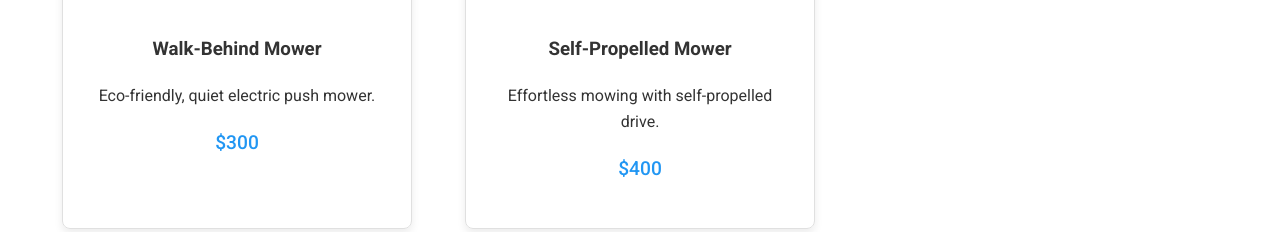
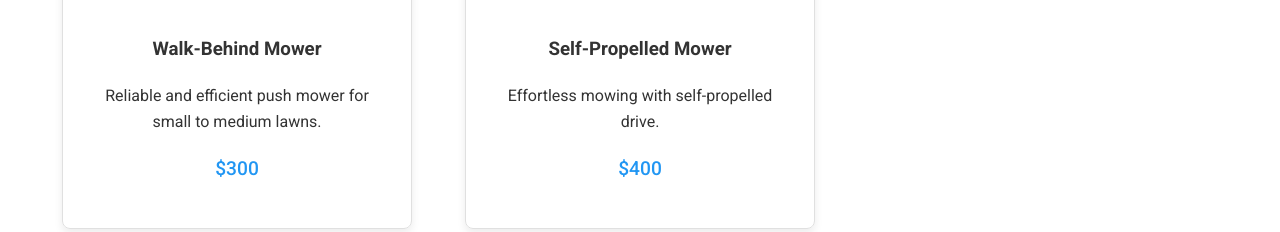
Before and after one commit to AlexRNetworks/lawnmowing-site, a website: page sales.html in a window 1280 px wide. Shown: the part 691-923 px from the top of the page. Drawn offline with nearby package versions, Linux system fonts and the light colour scheme.

Commit message:
Update sales.html

```diff
--- a/sales.html
+++ b/sales.html
@@ -47,7 +47,7 @@
             <div class="pricing-item">
                 <img src="assets/mower4.png" alt="Electric Mower">
                 <h3>Walk-Behind Mower</h3>
-                <p>Eco-friendly, quiet electric push mower.</p>
+                <p>Reliable and efficient push mower for small to medium lawns.</p>
                 <p class="price">$300</p>
             </div>
             <div class="pricing-item">
```
